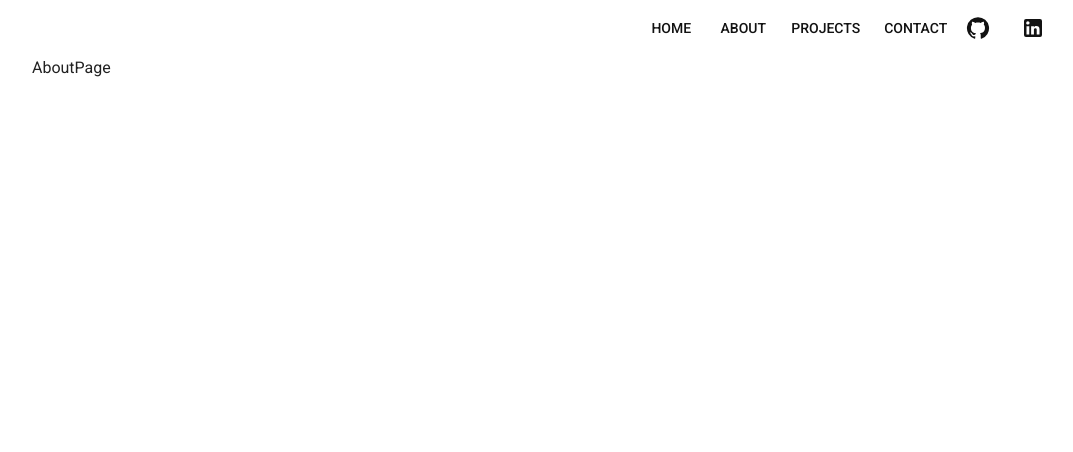
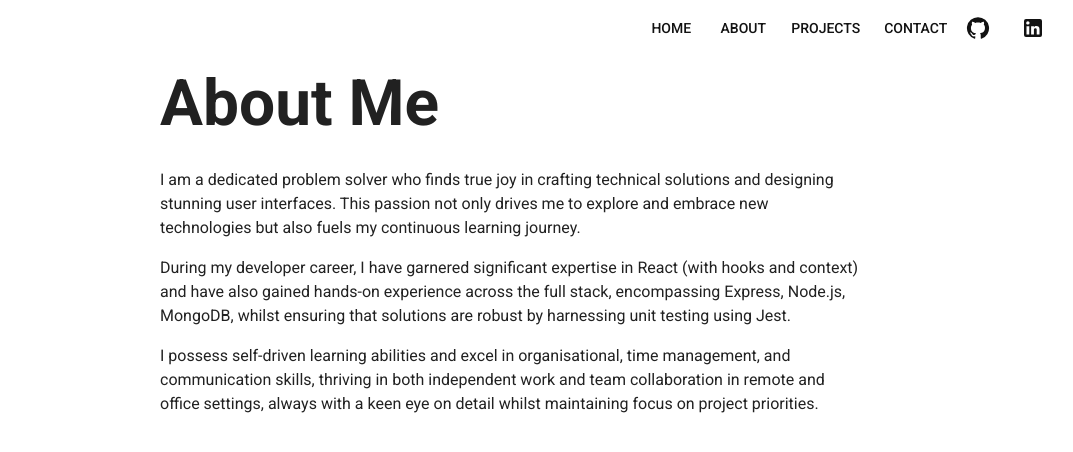
Before and after one commit to samtmorgan/portfolio, a Next.js app: page /about in a window 1280 px wide. Shown: the top 452 px of the page, without its empty margins (32-1105 px from the left). Built offline with nearby package versions, Linux system fonts and the light colour scheme.

Commit message:
feat: add about content and generic layout components

```diff
--- a/src/app/about/page.tsx
+++ b/src/app/about/page.tsx
@@ -3,15 +3,28 @@ import Container from '@mui/material/Container';
 import Box from '@mui/material/Box';
 import Typography from '@mui/material/Typography';
 import styles from '../page.module.css';
+import { PageBox } from '@/components/PageBox';
+import { PageText } from '@/components/PageText';
+
+const title = 'About Me';
+const paragraphs = [
+	`I am a dedicated problem solver who finds true joy in crafting technical solutions
+    and designing stunning user interfaces. This passion not only drives me to explore
+    and embrace new technologies but also fuels my continuous learning journey.`,
+	`During my developer career, I have garnered significant expertise in React (with hooks
+    and context) and have also gained hands-on experience across the full stack,
+    encompassing Express, Node.js, MongoDB, whilst ensuring that solutions are robust
+    by harnessing unit testing using Jest.`,
+	`I possess self-driven learning abilities and excel in organisational, time management,
+    and communication skills, thriving in both independent work and team collaboration in
+    remote and office settings, always with a keen eye on detail whilst maintaining focus
+    on project priorities.`,
+];
 
 export default function AboutPage() {
-  return (
-    <Container className={styles.pageContainer}>
-      <Box>
-        <Typography variant="body1" gutterBottom>
-          AboutPage
-        </Typography>
-      </Box>
-    </Container>
-  );
+	return (
+		<PageBox>
+			<PageText title={title} paragraphs={paragraphs} />
+		</PageBox>
+	);
 }
--- /dev/null
+++ b/src/components/PageBox.tsx
@@ -0,0 +1,11 @@
+import React from 'react';
+import Box from '@mui/material/Box';
+import styles from '../app/page.module.css';
+
+export function PageBox({
+	children,
+}: {
+	children: React.ReactNode[] | React.ReactNode;
+}) {
+	return <Box className={styles.container}>{children}</Box>;
+}
--- /dev/null
+++ b/src/components/PageText.tsx
@@ -0,0 +1,38 @@
+import { Box, Typography } from '@mui/material';
+import styles from '../app/page.module.css';
+import React from 'react';
+
+export function PageText({
+	title,
+	paragraphs,
+}: {
+	title: string | undefined;
+	paragraphs: string[] | undefined;
+}) {
+	return (
+		<Box className={styles.heading}>
+			{title && (
+				<Typography
+					role="heading"
+					sx={{
+						fontSize: { sm: '4rem', xs: '2rem' },
+						fontWeight: 'bold',
+					}}
+				>
+					{title}
+				</Typography>
+			)}
+			{paragraphs?.map((paragraph, index) => (
+				<Typography
+					key={`paragraph-${index}`}
+					sx={{ maxWidth: '700px' }}
+					variant="body1"
+				>
+					{paragraph}
+				</Typography>
+			))}
+			{/* Dan is a fullstack software engineer with a primary focus on frontend development and experience building high-visibility, scalable, and accessible web applications. */}
+			{/* <TechStackLogos /> */}
+		</Box>
+	);
+}
```
Also changed, not shown: src/app/contact/page.tsx (+6 -5 lines), src/app/page.tsx (+23 -31 lines), public/brunswick.jpg (added).
